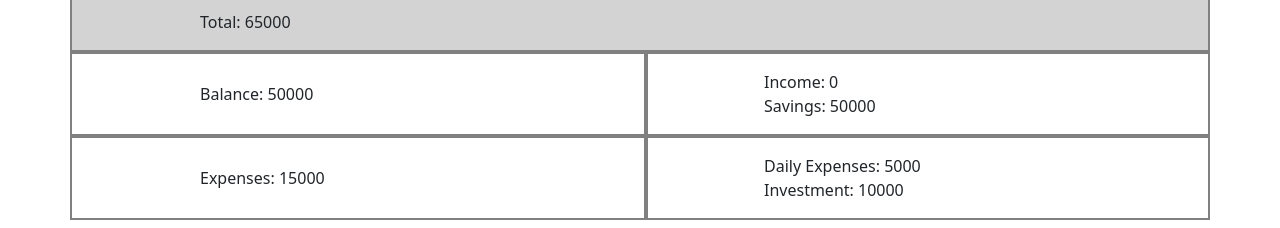
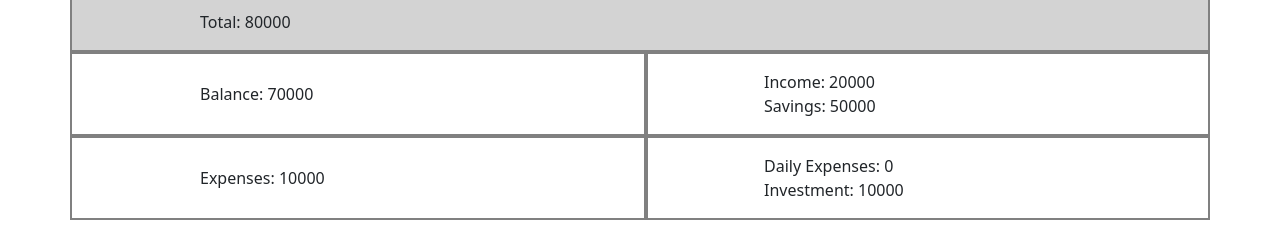
Before and after one commit to chonnikan-aue/money-spendee-client, a React (Create React App) app: page /summary-view in a window 1280 px wide. Shown: the part 208-436 px from the top of the page. Built offline with nearby package versions, Linux system fonts and the light colour scheme; no server answers; the HTML template or start-up script is replaced by a standard one.

Commit message:
Create sumDailyExpenses in SummaryView

```diff
--- a/src/components/SummaryView/SummaryView.js
+++ b/src/components/SummaryView/SummaryView.js
@@ -4,17 +4,33 @@ import { Container, Row, Col } from 'react-bootstrap'
 
 const SummaryView = props => {
 
-  const sumIncome = props.transactions.deposits.reduce((sum, deposit) => {
-    return sum + deposit.amount
-  }, 0)
-  console.log(sumIncome);
+  // BUG:
+  // const sumIncome = props.transactions.deposits.reduce((sum, deposit) => {
+  //   return sum + deposit.amount
+  // }, 0)
+  // console.log(sumIncome);
+
+  // BUG:
+  // const sumSavings = props.transactions.withdraws.reduce((sum, withdraw) => {
+  //   return sum + withdraw.amount
+  // }, 0)
+  // console.log(sumSavings);
+
+  const sumDailyExpenses = props.transactions.withdraws
+    .filter((withdraw) => withdraw.typeId === 1)
+    .reduce((sum, withdraw) => {
+      return sum + withdraw.amount
+    }, 0)
+  // console.log(sumDailyExpenses);
 
   // TO DO: make it dynamic
-  // let incomeValue = 20000
-  let incomeValue = sumIncome
+  let incomeValue = 20000
+  // let incomeValue = sumIncome
   let savingsValue = 50000
+  // let savingsValue = sumSavings
   let balanceValue = incomeValue + savingsValue
-  let dailyExpensesValue = 5000
+  // let dailyExpensesValue = 5000
+  let dailyExpensesValue = sumDailyExpenses
   let investmentValue = 10000
   let expensesValue = dailyExpensesValue + investmentValue
   let totalValue = balanceValue + expensesValue
```
Also changed, not shown: 1 other file (tests, documents, lock files or other folders).
